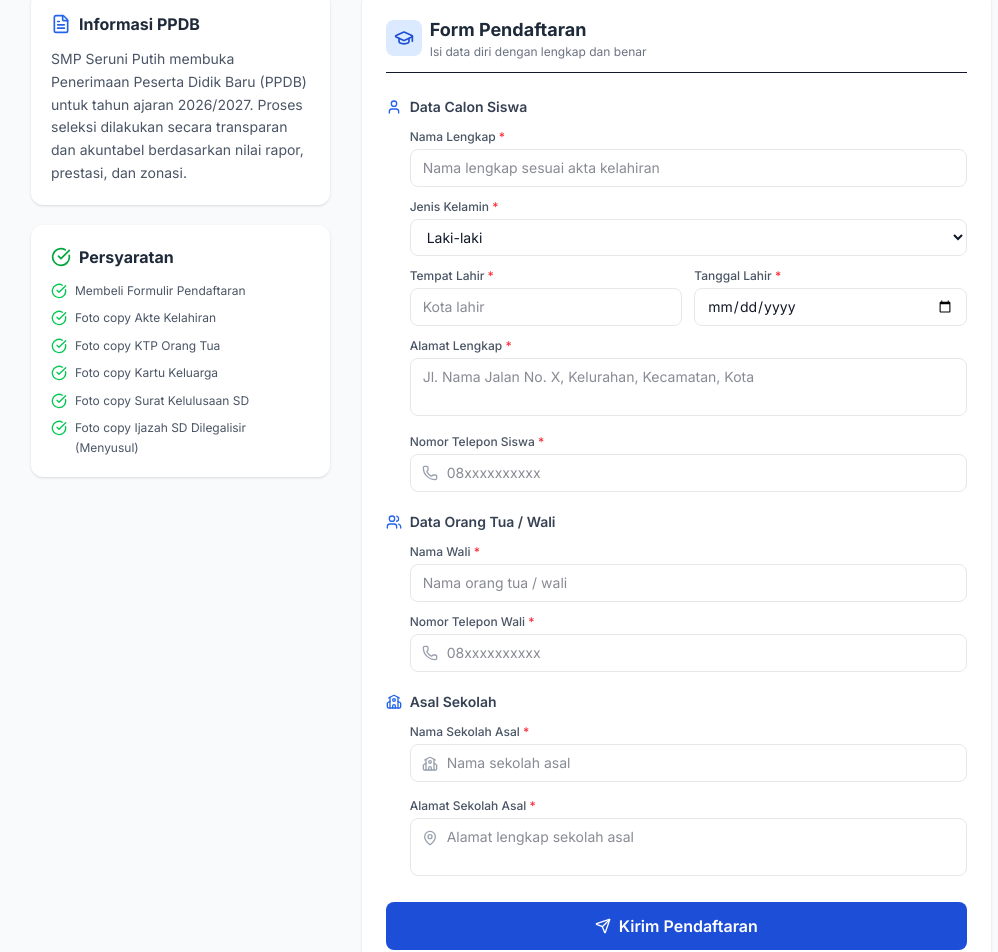
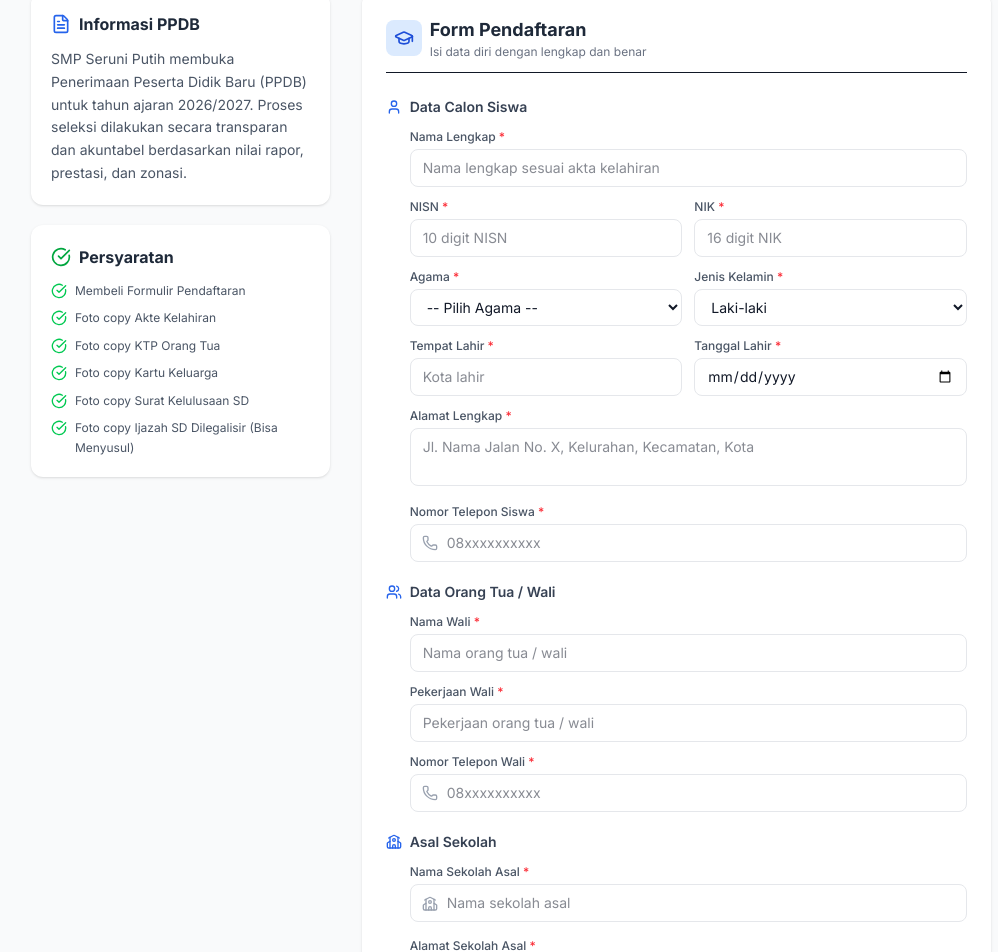
Before and after one commit to yohanes799/ProjectKP, a React (Vite) app: page /ppdb in a window 1280 px wide. Shown: the part 572-1524 px from the top of the page, without its empty margins (129-1127 px from the left). Built offline with nearby package versions, Linux system fonts and the light colour scheme; no server answers; the database is empty.

Commit message:
updatePPDB

```diff
--- a/src/data/initialData.ts
+++ b/src/data/initialData.ts
@@ -274,7 +274,7 @@ export const ppdbInfo: PPDBInfo = {
     'Foto copy KTP Orang Tua',
     'Foto copy Kartu Keluarga',
     'Foto copy Surat Kelulusaan SD',
-    'Foto copy Ijazah SD Dilegalisir (Menyusul)',
+    'Foto copy Ijazah SD Dilegalisir (Bisa Menyusul)',
   ],
   quota: 360,
 };
--- a/src/pages/admin/AdminPPDBPage.tsx
+++ b/src/pages/admin/AdminPPDBPage.tsx
@@ -48,12 +48,16 @@ const filtered = ppdbRegistrations.filter((r) =>
     setEditItem(item);
     setEditForm({
       nama_lengkap: item.nama_lengkap,
+      nisn: item.nisn,
+      nik: item.nik,
+      agama: item.agama,
       jenis_kelamin: item.jenis_kelamin,
       tempat_lahir: item.tempat_lahir,
       tanggal_lahir: item.tanggal_lahir,
       alamat_lengkap: item.alamat_lengkap,
       telepon_siswa: item.telepon_siswa,
       nama_wali: item.nama_wali,
+      pekerjaan_wali: item.pekerjaan_wali,
       telepon_wali: item.telepon_wali,
       sekolah_asal: item.sekolah_asal,
       alamat_sekolah: item.alamat_sekolah,
@@ -64,16 +68,19 @@ const filtered = ppdbRegistrations.filter((r) =>
   e.preventDefault();
   if (!editItem || !editForm) return;
 
-  // Kita paksa semua field menjadi string (|| "") untuk menenangkan TypeScript
   const updatedRegistration: PPDBRegistration = {
     id: editItem.id,
     nama_lengkap: editForm.nama_lengkap || "",
+    nisn: editForm.nisn || "",
+    nik: editForm.nik || "",
+    agama: editForm.agama || "",
     jenis_kelamin: editForm.jenis_kelamin as 'Laki-laki' | 'Perempuan',
     tempat_lahir: editForm.tempat_lahir || "",
     tanggal_lahir: editForm.tanggal_lahir || "",
     alamat_lengkap: editForm.alamat_lengkap || "",
     telepon_siswa: editForm.telepon_siswa || "",
     nama_wali: editForm.nama_wali || "",
+    pekerjaan_wali: editForm.pekerjaan_wali || "",
     telepon_wali: editForm.telepon_wali || "",
     sekolah_asal: editForm.sekolah_asal || "",
     alamat_sekolah: editForm.alamat_sekolah || "",
@@ -210,10 +217,14 @@ const filtered = ppdbRegistrations.filter((r) =>
                 {[
                   { label: 'Nama Lengkap', value: detailItem.nama_lengkap },
                   { label: 'Jenis Kelamin', value: detailItem.jenis_kelamin },
+                  { label: 'NISN', value: detailItem.nisn },
+                  { label: 'NIK', value: detailItem.nik },
+                  { label: 'Agama', value: detailItem.agama },
                   { label: 'Tempat Lahir', value: detailItem.tempat_lahir },
                   { label: 'Tanggal Lahir', value: formattanggal_lahir(detailItem.tanggal_lahir) },
                   { label: 'No. Telepon Siswa', value: detailItem.telepon_siswa },
                   { label: 'Nama Wali', value: detailItem.nama_wali },
+                  { label: 'Pekerjaan Wali', value: detailItem.pekerjaan_wali },
                   { label: 'No. Telepon Wali', value: detailItem.telepon_wali },
                   { label: 'Asal Sekolah', value: detailItem.sekolah_asal },
                 ].map((field) => (
@@ -276,6 +287,36 @@ const filtered = ppdbRegistrations.filter((r) =>
             </div>
             <div className="grid grid-cols-2 gap-3">
               <div>
+                <label className="block text-sm font-medium text-gray-700 mb-1">NISN *</label>
+                <input type="text" required value={editForm.nisn}
+                  onChange={(e) => setEditForm({ ...editForm, nisn: e.target.value })}
+                  className="w-full px-3 py-2 border border-gray-200 rounded-lg focus:outline-none focus:ring-2 focus:ring-primary-500 text-sm"
+                  maxLength={10} />
+              </div>
+              <div>
+                <label className="block text-sm font-medium text-gray-700 mb-1">NIK *</label>
+                <input type="text" required value={editForm.nik}
+                  onChange={(e) => setEditForm({ ...editForm, nik: e.target.value })}
+                  className="w-full px-3 py-2 border border-gray-200 rounded-lg focus:outline-none focus:ring-2 focus:ring-primary-500 text-sm"
+                  maxLength={16} />
+              </div>
+            </div>
+            <div className="grid grid-cols-2 gap-3">
+              <div>
+                <label className="block text-sm font-medium text-gray-700 mb-1">Agama *</label>
+                <select required value={editForm.agama}
+                  onChange={(e) => setEditForm({ ...editForm, agama: e.target.value })}
+                  className="w-full px-3 py-2 border border-gray-200 rounded-lg focus:outline-none focus:ring-2 focus:ring-primary-500 text-sm bg-white">
+                  <option value="">-- Pilih Agama --</option>
+                  <option value="Islam">Islam</option>
+                  <option value="Kristen">Kristen</option>
+                  <option value="Katolik">Katolik</option>
+                  <option value="Hindu">Hindu</option>
+                  <option value="Buddha">Buddha</option>
+                  <option value="Konghucu">Konghucu</option>
+                </select>
+              </div>
+              <div>
                 <label className="block text-sm font-medium text-gray-700 mb-1">Jenis Kelamin *</label>
                 <select required value={editForm.jenis_kelamin}
                   onChange={(e) => setEditForm({ ...editForm, jenis_kelamin: e.target.value as 'Laki-laki' | 'Perempuan' })}
@@ -284,24 +325,32 @@ const filtered = ppdbRegistrations.filter((r) =>
                   <option value="Perempuan">Perempuan</option>
                 </select>
               </div>
+            </div>
+            <div className="grid grid-cols-2 gap-3">
               <div>
                 <label className="block text-sm font-medium text-gray-700 mb-1">Tempat Lahir *</label>
                 <input type="text" required value={editForm.tempat_lahir}
                   onChange={(e) => setEditForm({ ...editForm, tempat_lahir: e.target.value })}
                   className="w-full px-3 py-2 border border-gray-200 rounded-lg focus:outline-none focus:ring-2 focus:ring-primary-500 text-sm" />
               </div>
-            </div>
-            <div>
-              <label className="block text-sm font-medium text-gray-700 mb-1">Tanggal Lahir *</label>
-              <input type="date" required value={editForm.tanggal_lahir}
-                onChange={(e) => setEditForm({ ...editForm, tanggal_lahir: e.target.value })}
-                className="w-full px-3 py-2 border border-gray-200 rounded-lg focus:outline-none focus:ring-2 focus:ring-primary-500 text-sm" />
+              <div>
+                <label className="block text-sm font-medium text-gray-700 mb-1">Tanggal Lahir *</label>
+                <input type="date" required value={editForm.tanggal_lahir}
+                  onChange={(e) => setEditForm({ ...editForm, tanggal_lahir: e.target.value })}
+                  className="w-full px-3 py-2 border border-gray-200 rounded-lg focus:outline-none focus:ring-2 focus:ring-primary-500 text-sm" />
+              </div>
             </div>
             <div>
               <label className="block text-sm font-medium text-gray-700 mb-1">Alamat Lengkap *</label>
               <textarea required rows={2} value={editForm.alamat_lengkap}
                 onChange={(e) => setEditForm({ ...editForm, alamat_lengkap: e.target.value })}
                 className="w-full px-3 py-2 border border-gray-200 rounded-lg focus:outline-none focus:ring-2 focus:ring-primary-500 text-sm resize-none" />
+            </div>
+            <div>
+              <label className="block text-sm font-medium text-gray-700 mb-1">No. Telepon Siswa *</label>
+              <input type="tel" required value={editForm.telepon_siswa}
+                onChange={(e) => setEditForm({ ...editForm, telepon_siswa: e.target.value })}
+                className="w-full px-3 py-2 border border-gray-200 rounded-lg focus:outline-none focus:ring-2 focus:ring-primary-500 text-sm" />
             </div>
             <div className="grid grid-cols-2 gap-3">
               <div>
@@ -311,9 +360,9 @@ const filtered = ppdbRegistrations.filter((r) =>
                   className="w-full px-3 py-2 border border-gray-200 rounded-lg focus:outline-none focus:ring-2 focus:ring-primary-500 text-sm" />
               </div>
               <div>
-                <label className="block text-sm font-medium text-gray-700 mb-1">No. Telepon Siswa *</label>
-                <input type="tel" required value={editForm.telepon_siswa}
-                  onChange={(e) => setEditForm({ ...editForm, telepon_siswa: e.target.value })}
+                <label className="block text-sm font-medium text-gray-700 mb-1">Pekerjaan Wali *</label>
+                <input type="text" required value={editForm.pekerjaan_wali}
+                  onChange={(e) => setEditForm({ ...editForm, pekerjaan_wali: e.target.value })}
                   className="w-full px-3 py-2 border border-gray-200 rounded-lg focus:outline-none focus:ring-2 focus:ring-primary-500 text-sm" />
               </div>
             </div>
--- a/src/pages/public/PPDBPage.tsx
+++ b/src/pages/public/PPDBPage.tsx
@@ -16,12 +16,16 @@ import type { PPDBRegistration } from '../../types';
 
 const emptyForm: PPDBRegistration = {
   nama_lengkap: '',
-  jenis_kelamin: 'Laki-laki', // Beri nilai default
+  nisn: '',
+  nik: '',
+  agama: '',
+  jenis_kelamin: 'Laki-laki',
   tempat_lahir: '',
   tanggal_lahir: '',
   alamat_lengkap: '',
   telepon_siswa: '',
   nama_wali: '',
+  pekerjaan_wali: '',
   telepon_wali: '',
   sekolah_asal: '',
   alamat_sekolah: '',
@@ -49,12 +53,16 @@ const PPDBPage: React.FC = () => {
     const registration: PPDBRegistration = {
       id,
       nama_lengkap: form.nama_lengkap,
+      nisn: form.nisn,
+      nik: form.nik,
+      agama: form.agama,
       jenis_kelamin: form.jenis_kelamin as 'Laki-laki' | 'Perempuan',
       tempat_lahir: form.tempat_lahir,
       tanggal_lahir: form.tanggal_lahir,
       alamat_lengkap: form.alamat_lengkap,
       telepon_siswa: form.telepon_siswa,
       nama_wali: form.nama_wali,
+      pekerjaan_wali: form.pekerjaan_wali,
       telepon_wali: form.telepon_wali,
       sekolah_asal: form.sekolah_asal,
       alamat_sekolah: form.alamat_sekolah,
@@ -221,6 +229,63 @@ const PPDBPage: React.FC = () => {
                       />
                     </div>
 
+                    <div className="grid grid-cols-2 gap-3">
+                      <div>
+                        <label className="block text-xs font-medium text-gray-600 mb-1">
+                          NISN <span className="text-red-500">*</span>
+                        </label>
+                        <input
+                          type="text"
+                          required
+                          value={form.nisn}
+                          onChange={(e) =>
+                            setForm({ ...form, nisn: e.target.value })
+                          }
+                          className="w-full px-3 py-2 border border-gray-200 rounded-lg focus:outline-none focus:ring-2 focus:ring-primary-500 text-sm"
+                          placeholder="10 digit NISN"
+                          maxLength={10}
+                        />
+                      </div>
+                      <div>
+                        <label className="block text-xs font-medium text-gray-600 mb-1">
+                          NIK <span className="text-red-500">*</span>
+                        </label>
+                        <input
+                          type="text"
+                          required
+                          value={form.nik}
+                          onChange={(e) =>
+                            setForm({ ...form, nik: e.target.value })
+                          }
+                          className="w-full px-3 py-2 border border-gray-200 rounded-lg focus:outline-none focus:ring-2 focus:ring-primary-500 text-sm"
+                          placeholder="16 digit NIK"
+                          maxLength={16}
+                        />
+                      </div>
+                    </div>
+
+                    <div className="grid grid-cols-2 gap-3">
+                      <div>
+                        <label className="block text-xs font-medium text-gray-600 mb-1">
+                          Agama <span className="text-red-500">*</span>
+                        </label>
+                        <select
+                          required
+                          value={form.agama}
+                          onChange={(e) =>
+                            setForm({ ...form, agama: e.target.value })
+                          }
+                          className="w-full px-3 py-2 border border-gray-200 rounded-lg focus:outline-none focus:ring-2 focus:ring-primary-500 text-sm bg-white"
+                        >
+                          <option value="">-- Pilih Agama --</option>
+                          <option value="Islam">Islam</option>
+                          <option value="Kristen">Kristen</option>
+                          <option value="Katolik">Katolik</option>
+                          <option value="Hindu">Hindu</option>
+                          <option value="Buddha">Buddha</option>
+                          <option value="Konghucu">Konghucu</option>
+                        </select>
+                      </div>
                       <div>
                         <label className="block text-xs font-medium text-gray-600 mb-1">
                           Jenis Kelamin <span className="text-red-500">*</span>
@@ -242,6 +307,7 @@ const PPDBPage: React.FC = () => {
                           <option value="Laki-laki">Laki-laki</option>
                           <option value="Perempuan">Perempuan</option>
                         </select>
+                      </div>
                     </div>
 
                     <div className="grid grid-cols-2 gap-3">
@@ -340,6 +406,21 @@ const PPDBPage: React.FC = () => {
                     </div>
                     <div>
                       <label className="block text-xs font-medium text-gray-600 mb-1">
+                        Pekerjaan Wali <span className="text-red-500">*</span>
+                      </label>
+                      <input
+                        type="text"
+                        required
+                        value={form.pekerjaan_wali}
+                        onChange={(e) =>
+                          setForm({ ...form, pekerjaan_wali: e.target.value })
+                        }
+                        className="w-full px-3 py-2 border border-gray-200 rounded-lg focus:outline-none focus:ring-2 focus:ring-primary-500 text-sm"
+                        placeholder="Pekerjaan orang tua / wali"
+                      />
+                    </div>
+                    <div>
+                      <label className="block text-xs font-medium text-gray-600 mb-1">
                         Nomor Telepon Wali{' '}
                         <span className="text-red-500">*</span>
                       </label>
--- a/src/types/index.ts
+++ b/src/types/index.ts
@@ -50,12 +50,16 @@ export interface PPDBInfo {
 export interface PPDBRegistration {
   id?: string;
   nama_lengkap: string;
+  nisn: string;
+  nik: string;
+  agama: string;
   jenis_kelamin: 'Laki-laki' | 'Perempuan';
   tempat_lahir: string;
   tanggal_lahir: string;
   alamat_lengkap: string;
   telepon_siswa: string;
   nama_wali: string;
+  pekerjaan_wali: string;
   telepon_wali: string;
   sekolah_asal: string;
   alamat_sekolah: string;
--- a/src/utils/generatePPDBPdf.ts
+++ b/src/utils/generatePPDBPdf.ts
@@ -176,17 +176,21 @@ export const generatePPDBPdf = async (data: PPDBRegistration) => {
   // ── DATA SISWA ───────────────────────────────────────────
   sectionTitle('DATA CALON SISWA');
   row('Nama Lengkap', data.nama_lengkap);
-  row('Jenis Kelamin', data.jenis_kelamin, true, true);
-  row('Tempat Lahir', data.tempat_lahir, true, false);
-  row('Tanggal Lahir', formatDate(data.tanggal_lahir), true, true);
-  row('No. Telepon Siswa', data.telepon_siswa, true, false);
+  row('NISN', data.nisn, true, true);
+  row('NIK', data.nik, true, false);
+  row('Agama', data.agama, true, true);
+  row('Jenis Kelamin', data.jenis_kelamin, true, false);
+  row('Tempat Lahir', data.tempat_lahir, true, true);
+  row('Tanggal Lahir', formatDate(data.tanggal_lahir), true, false);
+  row('No. Telepon Siswa', data.telepon_siswa, true, true);
   row('Alamat Lengkap', data.alamat_lengkap);
   y += 3;
 
   // ── DATA WALI ────────────────────────────────────────────
   sectionTitle('DATA ORANG TUA / WALI');
   row('Nama Wali', data.nama_wali, true, true);
-  row('No. Telepon Wali', data.telepon_wali, true, false);
+  row('Pekerjaan Wali', data.pekerjaan_wali, true, false);
+  row('No. Telepon Wali', data.telepon_wali);
   y += 3;
 
   // ── ASAL SEKOLAH ─────────────────────────────────────────
```
Lines whose indentation alone changed are shown as unchanged.
